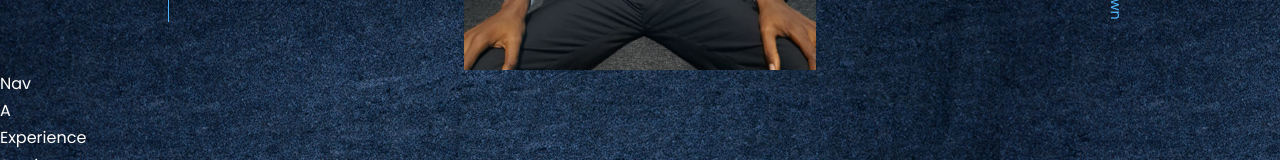
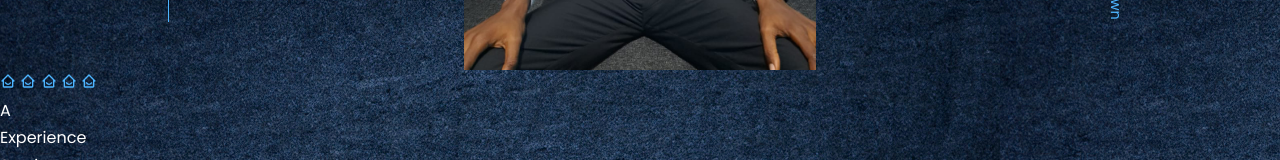
Before and after one commit to Wanjie-Ryan/Wanjies-Web, a React (Create React App) app: page / in a window 1280 px wide. Shown: the part 730-890 px from the top of the page. Built offline with nearby package versions, Linux system fonts and the light colour scheme; a web font is replaced by a local one.

Commit message:
nav component

```diff
--- a/src/components/nav/nav.jsx
+++ b/src/components/nav/nav.jsx
@@ -1,10 +1,50 @@
 import React from 'react'
 import './nav.css'
+import {BiHomeSmile} from 'react-icons/bi'
 
 
 function Nav() {
+
+
+
   return (
-    <div>Nav</div>
+
+    <>
+
+
+      <nav>
+
+
+        <a href ='#'> <BiHomeSmile/> </a>
+        <a href ='#about'> <BiHomeSmile/> </a>
+        <a href ='#experience'> <BiHomeSmile/> </a>
+        <a href ='#services'> <BiHomeSmile/> </a>
+        <a href ='#contact'> <BiHomeSmile/> </a>
+
+
+
+
+
+
+
+
+      </nav>
+
+
+
+
+
+
+
+
+
+
+
+
+    </>
+
+
+
   )
 }
 
```
